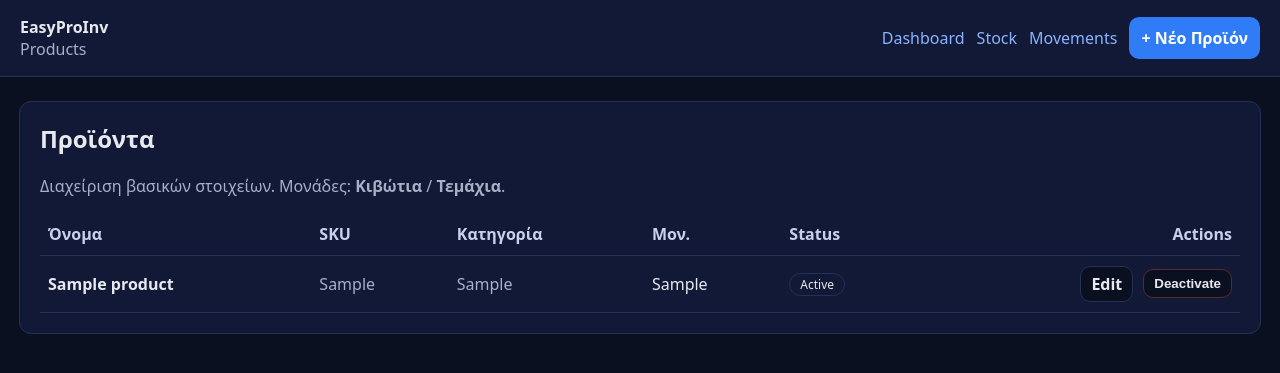
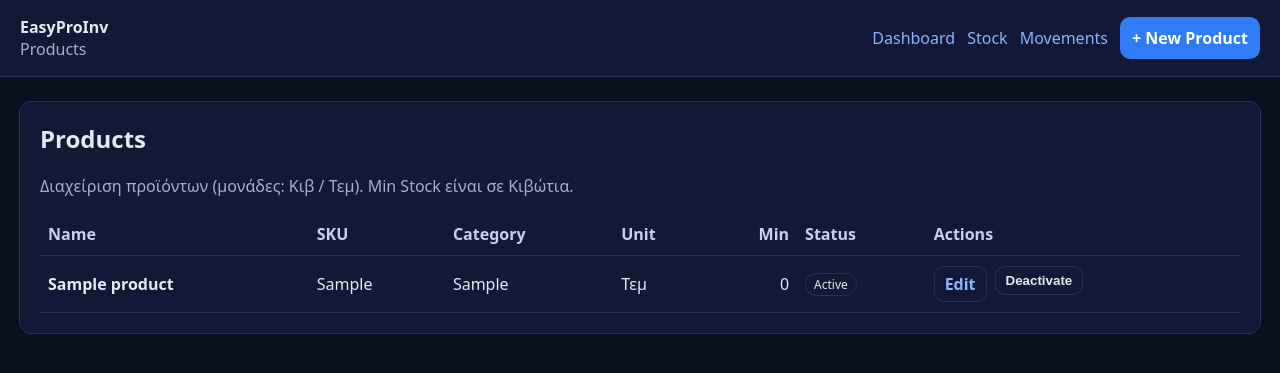
Before and after one commit to cfragoulis-design/Warehouse, a FastAPI app: page /products in a window 1280 px wide. Shown: the top 373 px of the page. Run offline with FastAPI, Linux system fonts and the light colour scheme; the visitor is signed in with stand-in values (Sample User, id 1); tables that the repository leaves empty hold one stand-in row (values such as "Sample post"); parts of the project's set-up code (start-up, migrations or seed data) failed here and were passed over.

Commit message:
Add files via upload

```diff
--- a/app/templates/products_list.html
+++ b/app/templates/products_list.html
@@ -7,82 +7,69 @@
   <style>
     body{font-family:system-ui,Segoe UI,Arial,sans-serif;background:#0b1020;color:#e7e9ee;margin:0;}
     .top{display:flex;justify-content:space-between;align-items:center;padding:16px 20px;background:#111936;border-bottom:1px solid #243055;}
-    .brand{font-weight:900}
+    .card{max-width:1200px;margin:24px auto;padding:20px;background:#111936;border:1px solid #243055;border-radius:12px;}
     .muted{color:#a7b0c7}
     a{color:#8ab4ff;text-decoration:none}
-    .nav{display:flex;gap:12px;align-items:center}
-    .btn{background:#2f7cf6;color:#fff;border:0;border-radius:10px;padding:10px 12px;font-weight:800;cursor:pointer;text-decoration:none;display:inline-block}
-    .btn:visited{color:#fff}
-    .card{max-width:1200px;margin:24px auto;padding:20px;background:#111936;border:1px solid #243055;border-radius:12px;}
     table{width:100%;border-collapse:collapse}
     th,td{border-bottom:1px solid #243055;padding:10px 8px;text-align:left;vertical-align:middle}
     th{color:#c9d1ea;font-weight:800}
+    .pill{display:inline-block;padding:2px 8px;border:1px solid #243055;border-radius:999px;font-size:12px}
+    .pill.off{opacity:.7}
+    .btn{background:#2f7cf6;color:white;border:0;border-radius:10px;padding:10px 12px;font-weight:900;cursor:pointer}
+    .btnlink{display:inline-block;border:1px solid #243055;border-radius:10px;padding:6px 10px;font-weight:800}
+    .btnlink:hover{border-color:#3a4b80}
+    .actions{display:flex;gap:8px;flex-wrap:wrap}
     .right{text-align:right}
-    .pill{display:inline-block;padding:2px 10px;border:1px solid #243055;border-radius:999px;font-size:12px;white-space:nowrap}
-    .actions{display:flex;gap:10px;align-items:center;justify-content:flex-end}
-    .btnsm{
-      background:#0b1020;border:1px solid #243055;color:#e7e9ee;
-      border-radius:10px;padding:6px 10px;font-weight:900;cursor:pointer;text-decoration:none;display:inline-block
-    }
-    .btnsm:hover{border-color:#3a4b80}
-    .danger{border-color:#5a2a2a}
-    .danger:hover{border-color:#7a3a3a}
-    .name{font-weight:800}
-    .sub{font-size:12px}
-    form{margin:0}
-    .nowrap{white-space:nowrap}
+    .mono{font-variant-numeric:tabular-nums}
   </style>
 </head>
 <body>
   <div class="top">
     <div>
-      <div class="brand">EasyProInv</div>
+      <div style="font-weight:900">EasyProInv</div>
       <div class="muted">Products</div>
     </div>
-    <div class="nav">
+    <div style="display:flex;gap:12px;align-items:center">
       <a href="/dashboard">Dashboard</a>
       <a href="/stock">Stock</a>
       <a href="/movements">Movements</a>
-      <a class="btn" href="/products/new">+ Νέο Προϊόν</a>
+      <a class="btn" href="/products/new" style="color:white">+ New Product</a>
     </div>
   </div>
 
   <div class="card">
-    <h2 style="margin-top:0">Προϊόντα</h2>
-    <p class="muted">Διαχείριση βασικών στοιχείων. Μονάδες: <strong>Κιβώτια</strong> / <strong>Τεμάχια</strong>.</p>
+    <h2 style="margin-top:0">Products</h2>
+    <p class="muted">Διαχείριση προϊόντων (μονάδες: Κιβ / Τεμ). Min Stock είναι σε Κιβώτια.</p>
 
     <table>
       <tr>
-        <th>Όνομα</th>
-        <th class="nowrap">SKU</th>
-        <th>Κατηγορία</th>
-        <th class="nowrap">Μον.</th>
-        <th class="nowrap">Status</th>
-        <th class="right">Actions</th>
+        <th>Name</th>
+        <th>SKU</th>
+        <th>Category</th>
+        <th>Unit</th>
+        <th class="right">Min</th>
+        <th>Status</th>
+        <th>Actions</th>
       </tr>
-
       {% for p in products %}
       <tr>
+        <td style="font-weight:800">{{ p.name }}</td>
+        <td class="mono">{{ p.sku or '' }}</td>
+        <td>{{ p.category or '' }}</td>
+        <td>{{ 'Κιβ' if p.unit=='box' else 'Τεμ' }}</td>
+        <td class="right mono">{{ (p.min_stock or 0) }}</td>
         <td>
-          <div class="name">{{ p.name }}</div>
-        </td>
-        <td class="muted nowrap">{{ p.sku or '' }}</td>
-        <td class="muted">{{ p.category or '' }}</td>
-        <td class="nowrap">
-          {% if p.unit == 'box' %}Κιβ
-          {% elif p.unit == 'pcs' %}Τεμ
-          {% else %}{{ p.unit }}
+          {% if p.is_active %}
+            <span class="pill">Active</span>
+          {% else %}
+            <span class="pill off">Inactive</span>
           {% endif %}
         </td>
-        <td class="nowrap">
-          <span class="pill">{{ 'Active' if p.is_active else 'Inactive' }}</span>
-        </td>
-        <td class="right">
+        <td>
           <div class="actions">
-            <a class="btnsm" href="/products/{{ p.id }}/edit">Edit</a>
-
-            <form method="post" action="/products/{{ p.id }}/toggle">
-              <button class="btnsm danger" type="submit">
+            <a class="btnlink" href="/products/{{ p.id }}/edit">Edit</a>
+            <form method="post" action="/products/{{ p.id }}/toggle" style="display:inline;margin:0">
+              <button class="btnlink" type="submit" style="background:transparent;color:#e7e9ee;cursor:pointer">
                 {{ 'Deactivate' if p.is_active else 'Activate' }}
               </button>
             </form>
```
Also changed, not shown: app/templates/product_form.html (+21 -10 lines), app/templates/stock.html (+22 -3 lines).
